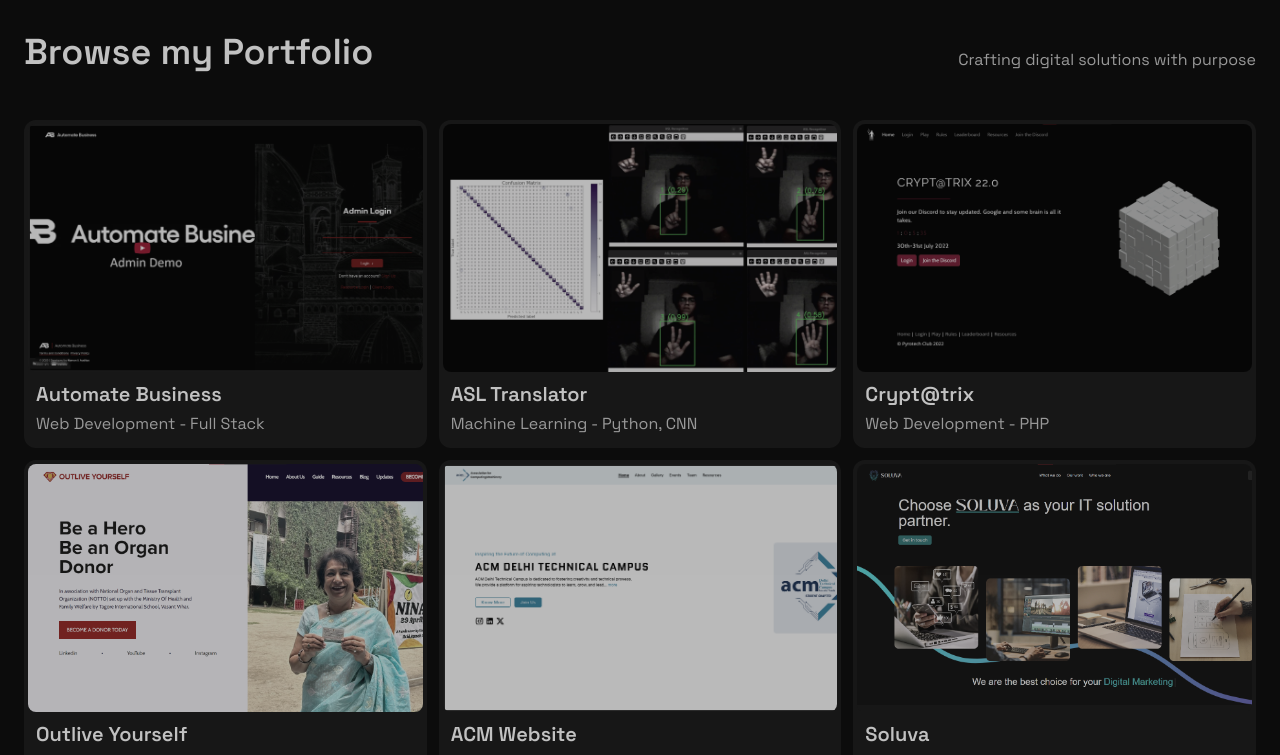
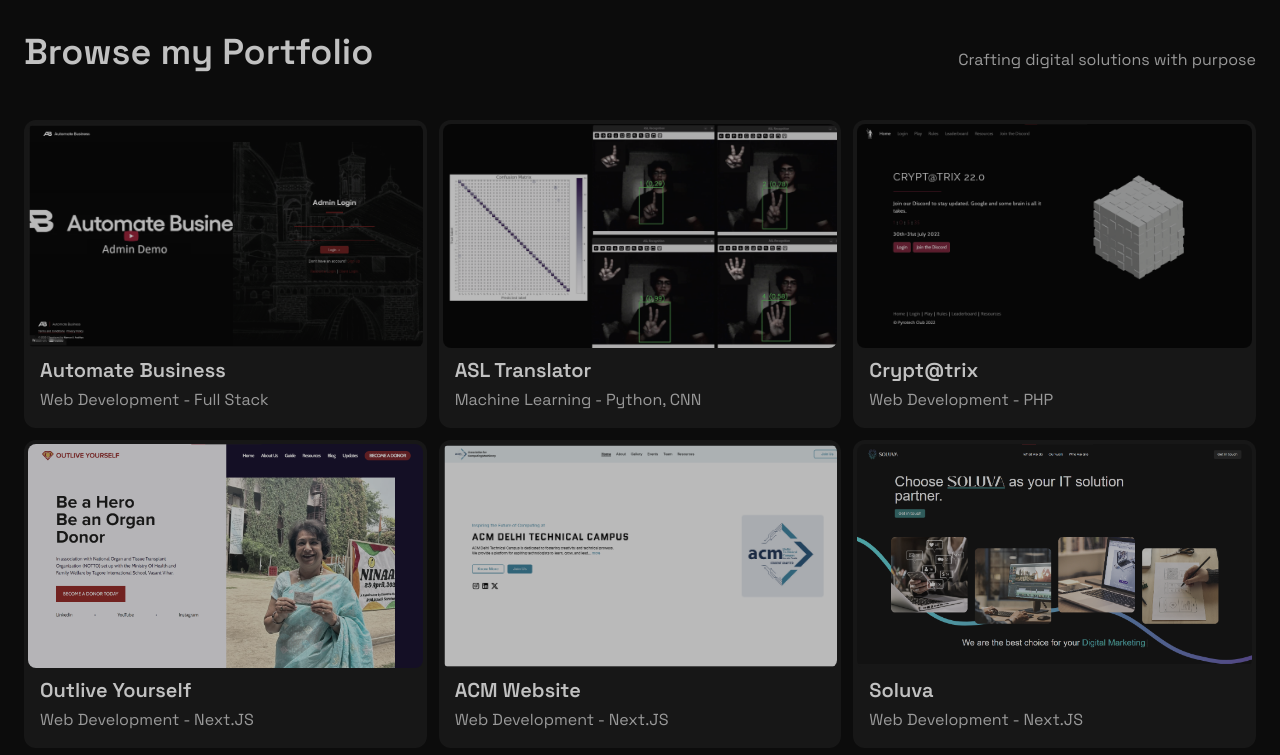
Before and after one commit to NamanChandok/namanchandok.github.io, a Next.js app: page / in a window 1280 px wide. Shown: the part 2220-2975 px from the top of the page. Built offline with nearby package versions, Linux system fonts and the light colour scheme.

Commit message:
Update Project.tsx

```diff
--- a/components/Project.tsx
+++ b/components/Project.tsx
@@ -13,16 +13,14 @@ export default function Project({ title, imgUrl, desc, url }: Props) {
   return (
     <Link
       href={url}
-      className="flex-shrink-0 relative snap-center flex flex-col items-center bg-muted/30 group rounded-xl overflow-hidden"
+      className="bg-muted/30 p-1 group rounded-xl"
       aria-label={title}
     >
-      <div className="h-64 w-full p-1">
-        <div
-          className="h-full w-full rounded-lg bg-cover grayscale-50 opacity-70 group-hover:grayscale-0 group-hover:opacity-100 transition duration-300"
-          style={{ backgroundImage: `url(${imgUrl}` }}
-        />
-      </div>
-      <div className="flex flex-col justify-end space-y-1 p-3 pt-1 w-full">
+      <div
+        className="h-56 w-full rounded-lg bg-cover grayscale-50 opacity-70 group-hover:grayscale-0 group-hover:opacity-100 transition duration-300"
+        style={{ backgroundImage: `url(${imgUrl}` }}
+      />
+      <div className="space-y-1 p-3 pt-2">
         <h4 className="text-xl font-semibold text-foreground">{title}</h4>
         <div className="relative h-6 overflow-hidden">
           <p className="text-secondary absolute translate-y-0 transition duration-300 group-hover:-translate-y-10">
```
